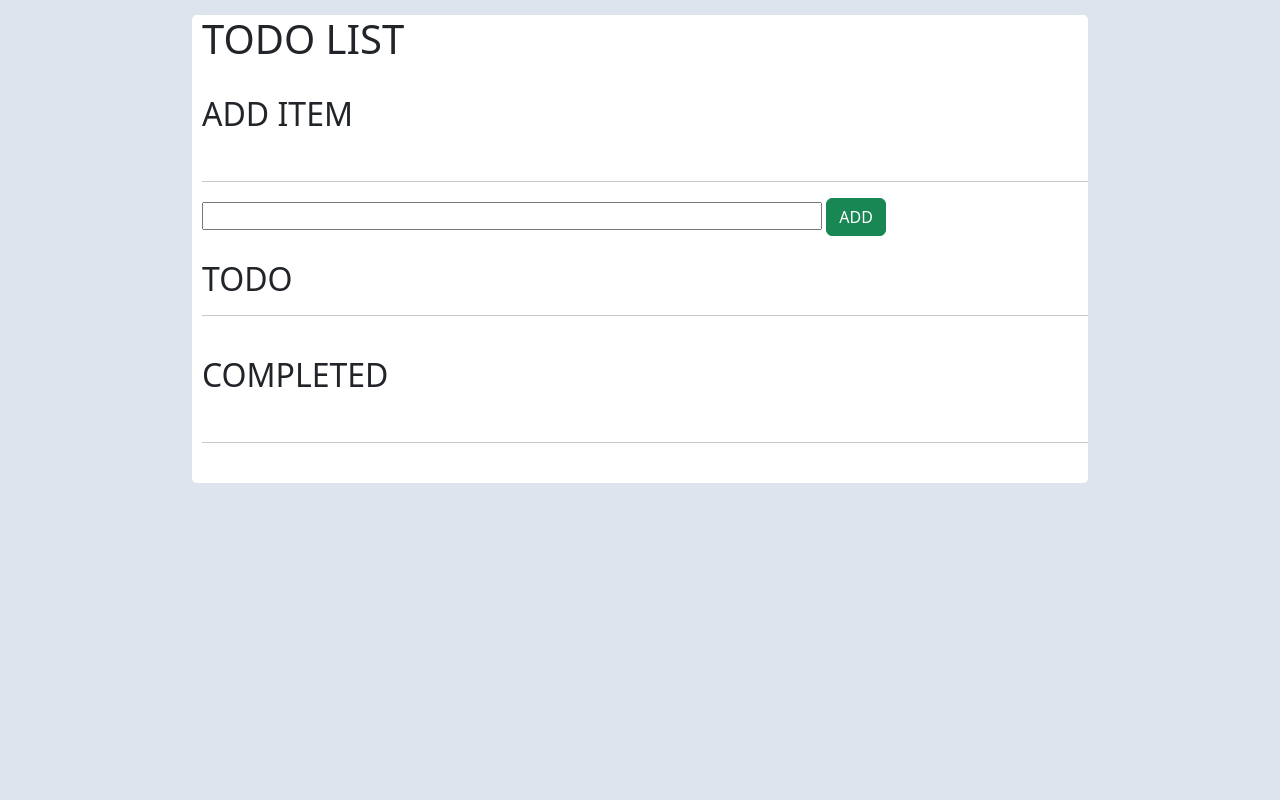
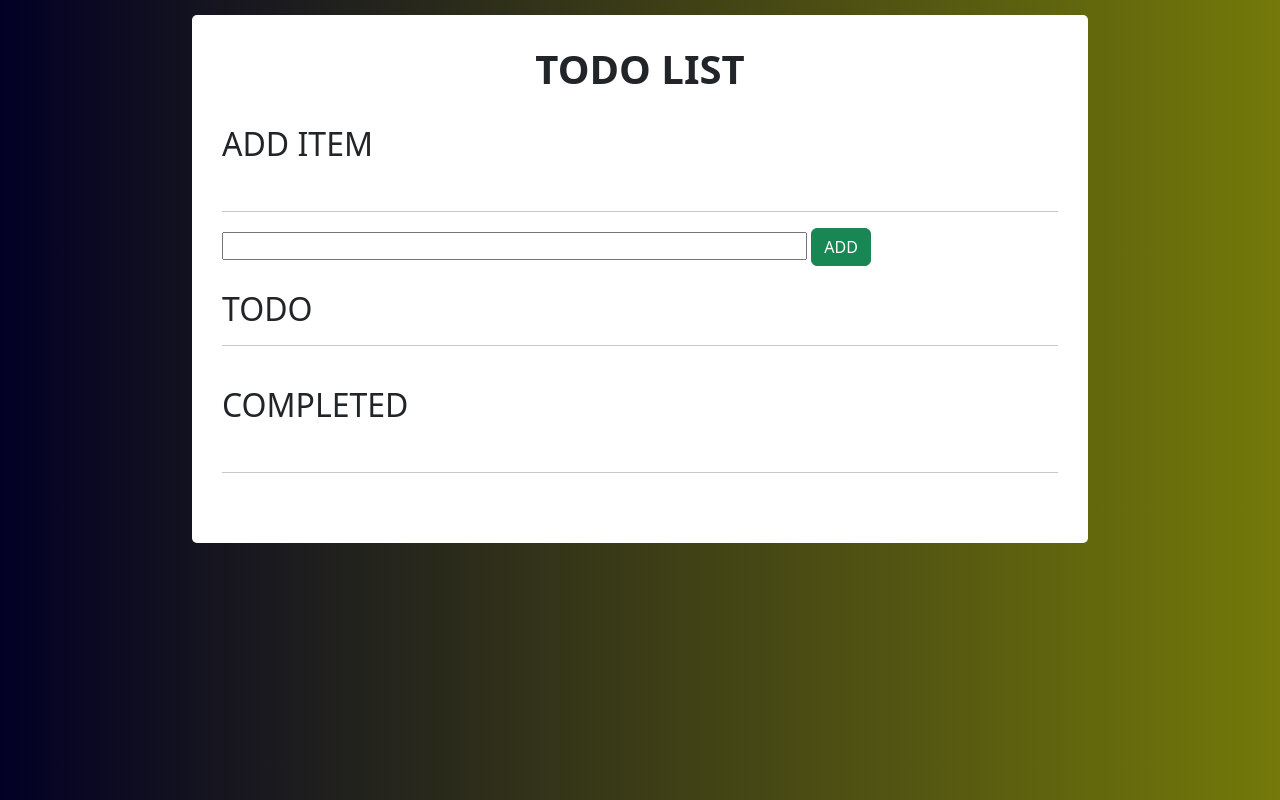
Before and after one commit to shreyash776/Todo-list, a plain HTML site: page index.html in a window 1280 px wide. Drawn offline with nearby package versions, Linux system fonts and the light colour scheme.

Commit message:
some fixes in design

```diff
--- a/index.html
+++ b/index.html
@@ -3,7 +3,7 @@
 <head>
     <meta charset="UTF-8">
     <meta name="viewport" content="width=device-width, initial-scale=1.0">
-    <title>to LIST</title>
+    <title>TODO LIST</title>
     <link rel="stylesheet" href="style.css">
     <link href="https://cdn.jsdelivr.net/npm/bootstrap@5.3.2/dist/css/bootstrap.min.css" rel="stylesheet" integrity="sha384-T3c6CoIi6uLrA9TneNEoa7RxnatzjcDSCmG1MXxSR1GAsXEV/Dwwykc2MPK8M2HN" crossorigin="anonymous">
 </head>
--- a/main.js
+++ b/main.js
@@ -1,5 +1,3 @@
-
-
 let todosArr = [];
 let id = 0;
 
@@ -38,11 +36,11 @@ const displayTodo = () => {
       <button onclick='updateTodo(${todo.id})' class="btn btn-primary">Edit</button>
       <button onclick='deleteTodo(${todo.id})'  class="btn btn-danger">Delete</button>
     </div>
-
   </div>
   <hr>
     `;
-    } else {
+    }
+    else {
       completedTodosListDiv.innerHTML += `
     <div class="box1">
     <div class="text_box">
--- a/style.css
+++ b/style.css
@@ -6,6 +6,8 @@ body {
   background-color: rgb(222, 228, 237) !important;
   width: 100vw;
   height: 100vh;
+  background: rgb(2,0,36);
+background: linear-gradient(90deg, rgba(2,0,36,1) 0%, rgba(116,121,9,1) 100%, rgba(0,212,255,1) 100%);
 }
 .containered {
   display: flex;
@@ -13,11 +15,12 @@ body {
 }
 .box {
   background-color: rgb(255, 255, 255);
+  padding:30px;
   width: 70vw;
   border-radius: 5px;
   text-align: left;
   margin-top: 15px;
-  padding-left: 10px;
+  /* padding-left: 10px; */
 }
 .input {
   width: 70%;
@@ -26,6 +29,11 @@ body {
   display: flex;
   width: 100%;
   margin: 10px;
+}
+.box h1{
+  text-align: center;
+  font-weight: 700;
+
 }
 .text_box {
   display: flex;
```
